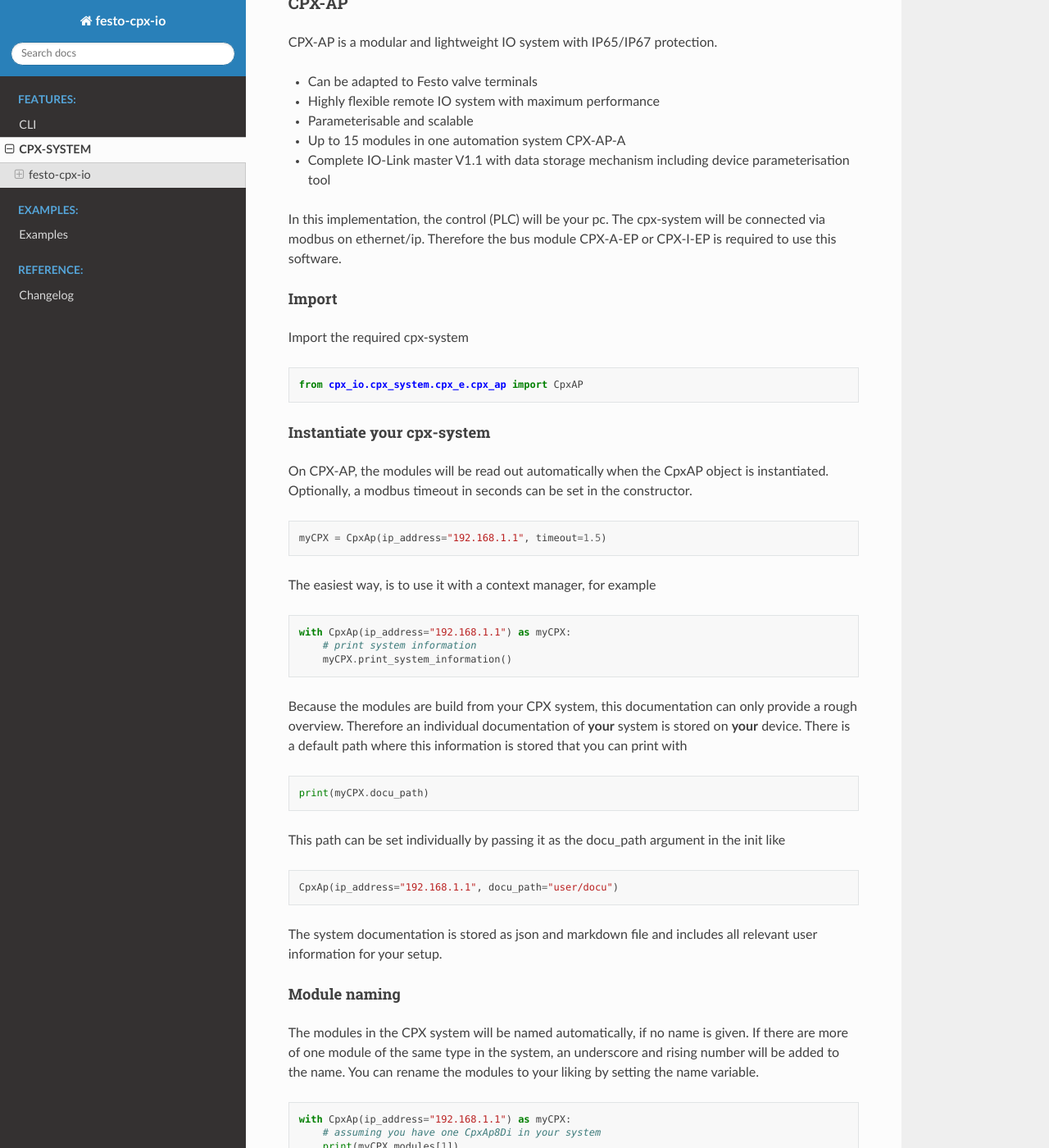
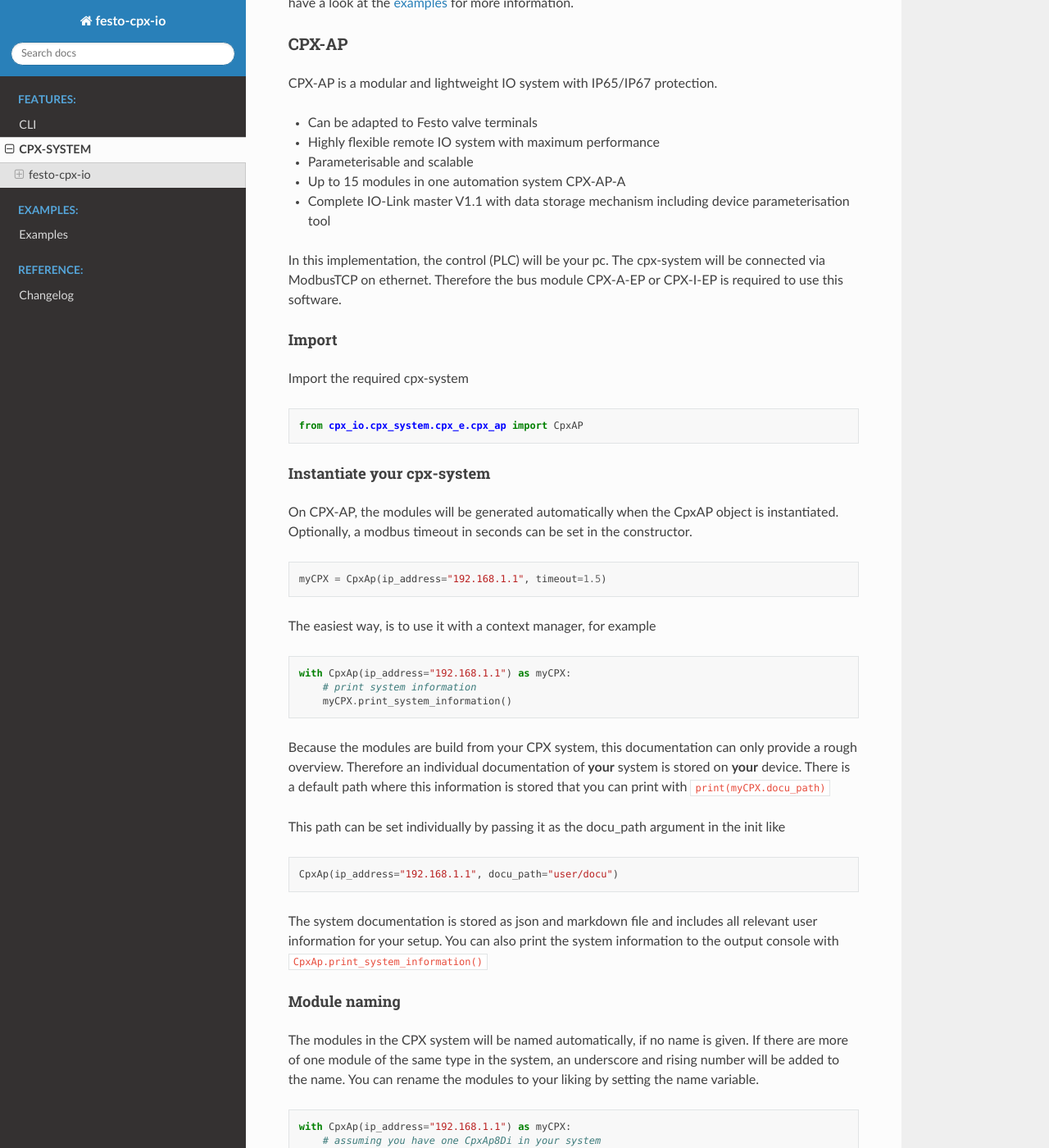
Before and after one commit to Festo-se/festo-cpx-io, a Sphinx documentation site: the page built from docs/source/features/cpx_io.md, in a window 1280 px wide and 1400 px high, scrolled down 2335 px. Shown: the whole window at 82% size. Built offline with Sphinx 7.4.7 and the Read the Docs theme 2.0.0, drawn with Linux system fonts in a browser that asks for light colours; pages that are not in the unit, such as notebooks, are missing from menus; some of the changed text lies outside the part shown.

Commit message:
Updated Docu

````diff
--- a/docs/source/features/cpx_io.md
+++ b/docs/source/features/cpx_io.md
@@ -1,7 +1,7 @@
 # CPX-SYSTEM
 
 ## festo-cpx-io
-Python modbus implementation for Festo cpx remote-io systems
+Python modbus implementation for Festo cpx remote-io systems.
 ### CPX-E
 The automation system CPX-E is a high-performance control and automation system focusing primarily on motion control functions for handling technology. It comprises individual function modules that allow a very flexible system structure. Depending on the combination, the automation system CPE-X can be configured and used purely as a remote I/O system or as a control system. The following modules are available:
 - Controller
@@ -10,7 +10,7 @@ The automation system CPX-E is a high-performance control and automation system
 - Counter modules
 - IO-Link master modules
 
-In this implementation, the control (PLC) will be your pc. The cpx-system will be connected via modbus on ethernet/ip. Therefore the bus module CPX-E-EP is required to use this software.
+In this implementation, the control (PLC) will be your pc. The cpx-system will be connected via ModbusTCP on ethernet. Therefore the bus module CPX-E-EP is required to use this software.
 
 #### Import
 Import the required cpx-system
@@ -40,7 +40,6 @@ from cpx_io.cpx_system.cpx_e.eep import CpxEEP
 eep = CpxEEp()
 e8do = CpxE8Do()
 myCPX = CpxE(ip_address="192.168.1.1", modules=[eep, e8do])
-
 
 # alternatively, add them later via add_module
 eep = CpxEEp()
@@ -69,9 +68,13 @@ with CpxE(ip_address="192.168.1.1", modules = [CpxEEp(), CpxE16Di()]) as myCPX:
     print(myCPX.modules[1])
     # will return "cpxe16di (idx: 1, type: CpxE16Di)" where cpxe16di is the automatically generated name
     # you can access the module by its name
+
     print(myCPX.cpxe16di)
     # will also return "cpxe16di (idx: 1, type: CpxE16Di)"
-    myCPX.cpxe16di.name = "my16di" # rename the module
+
+    # rename the module
+    myCPX.cpxe16di.name = "my16di"
+
     # you can access the module with the new name
     cpx.my16di
     # and the myCPX.modules[1] will return the new name "my16di (idx: 1, type: CpxE16Di)"
@@ -88,7 +91,7 @@ CPX-AP is a modular and lightweight IO system with IP65/IP67 protection.
 - Up to 15 modules in one automation system CPX-AP-A
 - Complete IO-Link master V1.1 with data storage mechanism including device parameterisation tool
 
-In this implementation, the control (PLC) will be your pc. The cpx-system will be connected via modbus on ethernet/ip. Therefore the bus module CPX-A-EP or CPX-I-EP is required to use this software.
+In this implementation, the control (PLC) will be your pc. The cpx-system will be connected via ModbusTCP on ethernet. Therefore the bus module CPX-A-EP or CPX-I-EP is required to use this software.
 
 #### Import
 Import the required cpx-system
@@ -97,7 +100,7 @@ from cpx_io.cpx_system.cpx_e.cpx_ap import CpxAP
 ```
 
 #### Instantiate your cpx-system
-On CPX-AP, the modules will be read out automatically when the CpxAP object is instantiated. Optionally, a modbus timeout in seconds can be set in the constructor.
+On CPX-AP, the modules will be generated automatically when the CpxAP object is instantiated. Optionally, a modbus timeout in seconds can be set in the constructor.
 ```
 myCPX = CpxAp(ip_address="192.168.1.1", timeout=1.5)
 ```
@@ -109,15 +112,13 @@ with CpxAp(ip_address="192.168.1.1") as myCPX:
     myCPX.print_system_information()
 ```
 
-Because the modules are build from your CPX system, this documentation can only provide a rough overview. Therefore an individual documentation of __your__ system is stored on __your__ device. There is a default path where this information is stored that you can print with
-```
-print(myCPX.docu_path)
-```
+Because the modules are build from your CPX system, this documentation can only provide a rough overview. Therefore an individual documentation of __your__ system is stored on __your__ device. There is a default path where this information is stored that you can print with `print(myCPX.docu_path)`
+
 This path can be set individually by passing it as the docu_path argument in the init like
 ```
 CpxAp(ip_address="192.168.1.1", docu_path="user/docu")
 ```
-The system documentation is stored as json and markdown file and includes all relevant user information for your setup.
+The system documentation is stored as json and markdown file and includes all relevant user information for your setup. You can also print the system information to the output console with `CpxAp.print_system_information()`
 
 #### Module naming
 The modules in the CPX system will be named automatically, if no name is given. If there are more of one module of the same type in the system, an underscore and rising number will be added to the name. You can rename the modules to your liking by setting the name variable.
````
Also changed, not shown: other parts of docs/source/features/cpx_io.md (+1 -1 lines), CHANGELOG.md (+3 -0 lines), README.md (+26 -0 lines).
